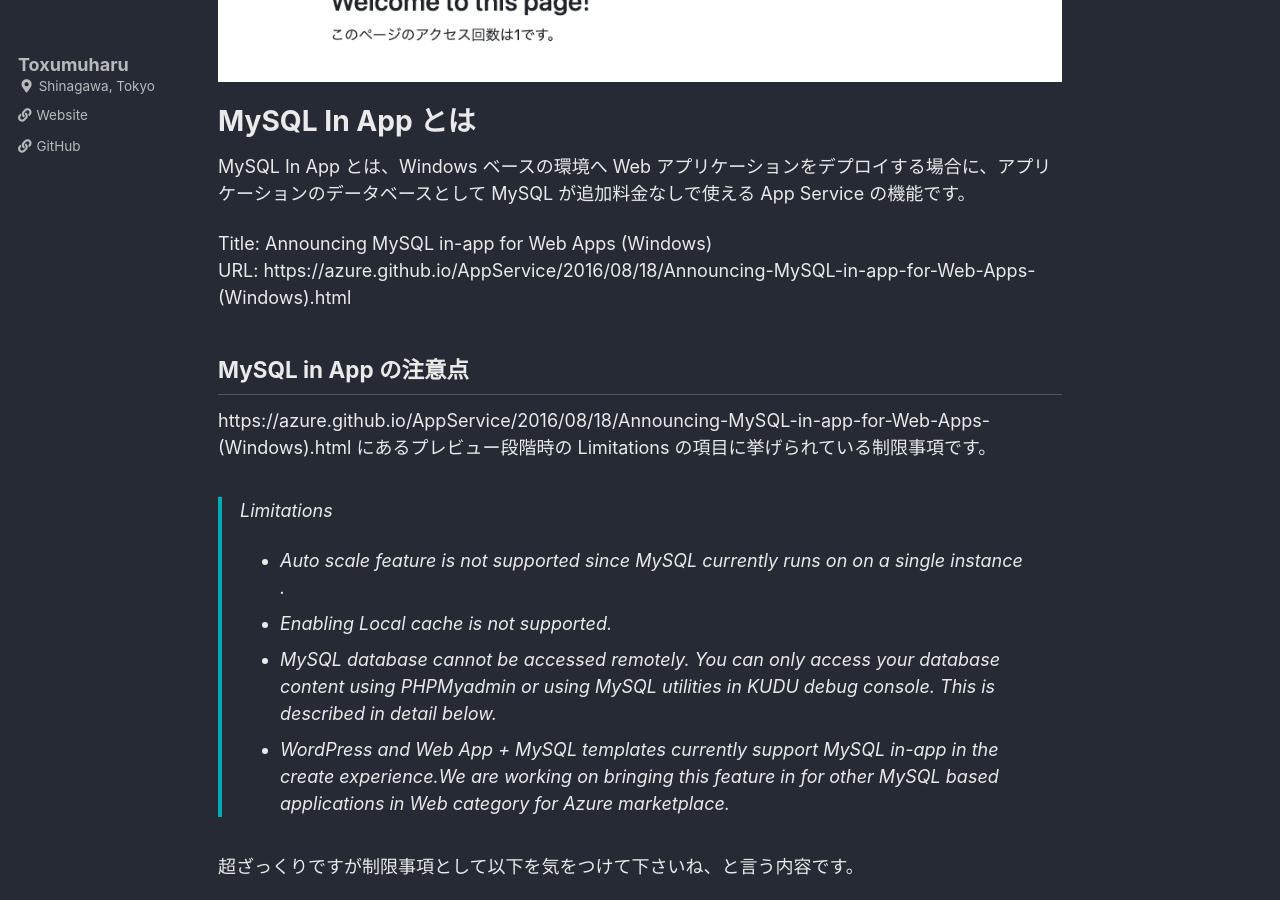
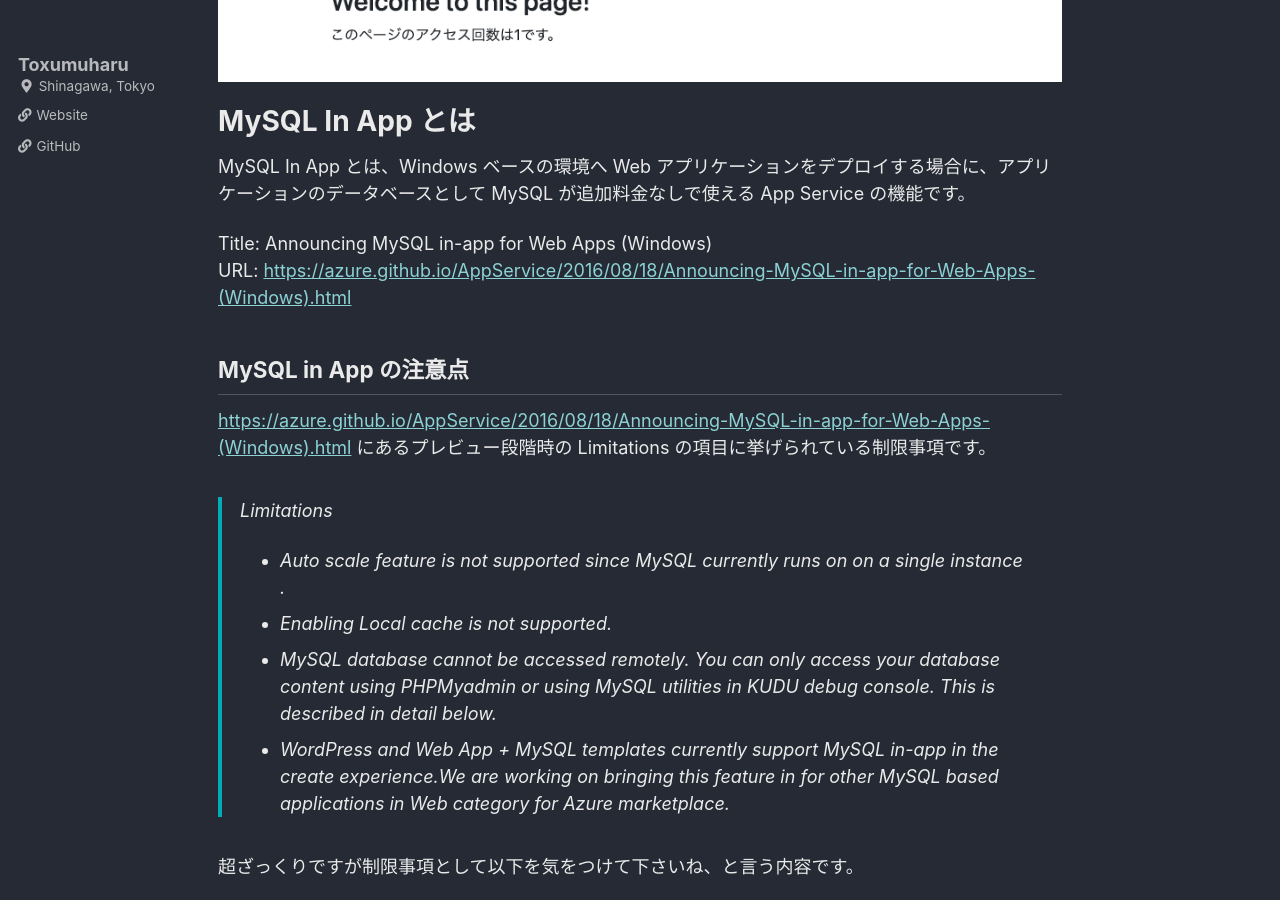
Before and after one commit to Toxumuharu/toxumuharu.github.io, a Jekyll site: the page built from _posts/2022-04-07-trying-mysql-in-app.md, in a window 1280 px wide and 900 px high, scrolled down 552 px. Built offline with Jekyll 4.4.1, drawn with Linux system fonts in a browser that asks for light colours; cached includes are drawn as plain includes; comment, search, counter and statistics services are not loaded; part of the change alters nothing that is shown; some of the changed text lies outside the part shown.

```diff
--- a/_posts/2022-04-07-trying-mysql-in-app.md
+++ b/_posts/2022-04-07-trying-mysql-in-app.md
@@ -19,10 +19,10 @@ MySQL in App Test Web App - [https://toxumuharu-mysql-test-web-app.azurewebsites
 MySQL In App とは、Windows ベースの環境へ Web アプリケーションをデプロイする場合に、アプリケーションのデータベースとして MySQL が追加料金なしで使える App Service の機能です。
 
 Title: Announcing MySQL in-app for Web Apps (Windows)<br>
-URL: https://azure.github.io/AppService/2016/08/18/Announcing-MySQL-in-app-for-Web-Apps-(Windows).html
+URL: [https://azure.github.io/AppService/2016/08/18/Announcing-MySQL-in-app-for-Web-Apps-(Windows).html](https://azure.github.io/AppService/2016/08/18/Announcing-MySQL-in-app-for-Web-Apps-(Windows).html)
 
 ## MySQL in App の注意点
-https://azure.github.io/AppService/2016/08/18/Announcing-MySQL-in-app-for-Web-Apps-(Windows).html にあるプレビュー段階時の Limitations の項目に挙げられている制限事項です。
+[https://azure.github.io/AppService/2016/08/18/Announcing-MySQL-in-app-for-Web-Apps-(Windows).html](https://azure.github.io/AppService/2016/08/18/Announcing-MySQL-in-app-for-Web-Apps-(Windows).html) にあるプレビュー段階時の Limitations の項目に挙げられている制限事項です。
 > Limitations
 > - Auto scale feature is not supported since MySQL currently runs on on a single instance .
 > - Enabling Local cache is not supported.
@@ -231,7 +231,7 @@ Web App へのデプロイは Deployment Center より、GitHub や Azure Repos
 - Azure App ServiceのMysql In Appが自由でよかったメモ - [https://uzulla.hateblo.jp/entry/2016/09/25/155830](https://uzulla.hateblo.jp/entry/2016/09/25/155830)
 
 # あとがき
-本投稿作成時には、https://docs.microsoft.com/ja-jp/ に情報がまとまっているページが存在しなかったので (Toxumuharu 調べ) 、Azure の公式ブログや個人の方々のブログ等を参考に使用してみました。
+本投稿作成時には、[https://docs.microsoft.com/ja-jp/](https://docs.microsoft.com/ja-jp/) に情報がまとまっているページが存在しなかったので (Toxumuharu 調べ) 、Azure の公式ブログや個人の方々のブログ等を参考に使用してみました。
 
 私自身 Web アプリケーションやデータベースを作成するのは初めてでしたので非常に良い機会でした。データベースを作成したいときは手軽に作成/使用出来るのは良いなと思いました。また何かの機会があれば MySQL in App を使用しようと考えています。
 <br>
```
